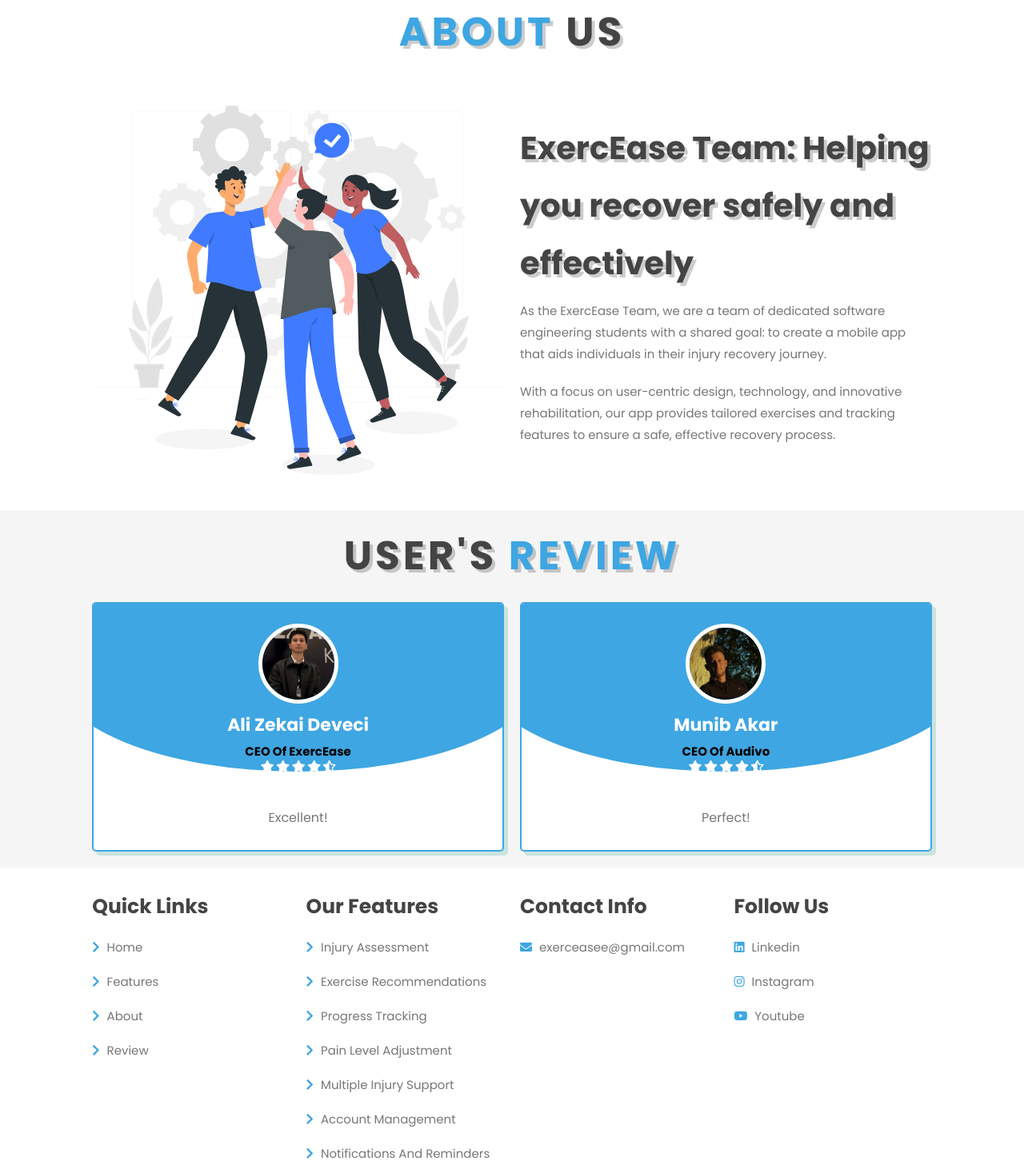
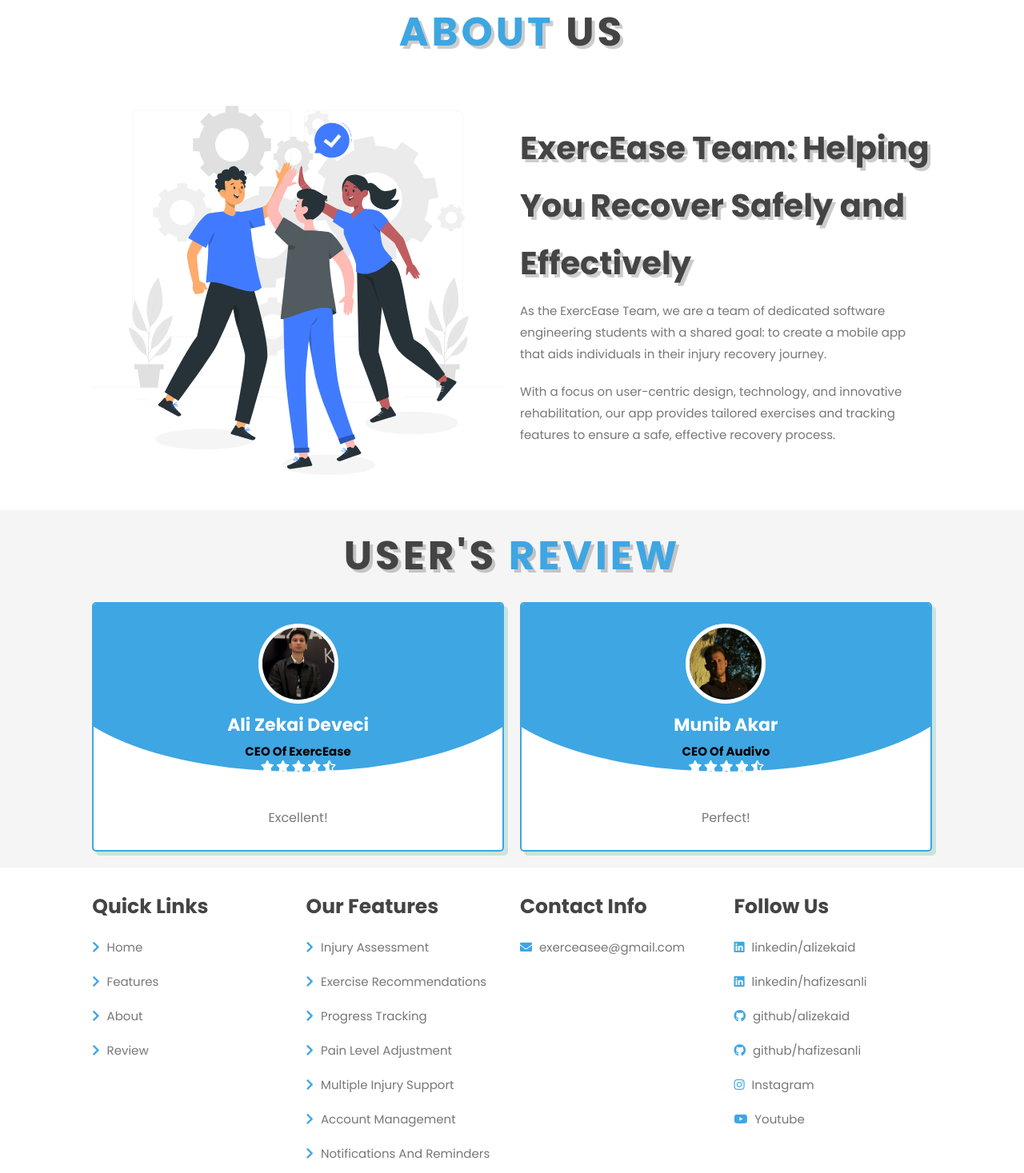
Before and after one commit to alizekaid/ExercEase-Website, a plain HTML site: page index.html in a window 1280 px wide. Shown: the part 2031-3498 px from the top of the page at 80% size. Drawn offline with Linux system fonts and the light colour scheme.

Commit message:
footer update

```diff
--- a/index.html
+++ b/index.html
@@ -128,7 +128,7 @@
                 <img src="./image/team-illu.svg" alt="">
             </div>
             <div class="content">
-                <h3 style="text-transform: none;">ExercEase Team: Helping you recover safely and effectively</h3>
+                <h3 style="text-transform: none;">ExercEase Team: Helping You Recover Safely and Effectively</h3>
                 <p style="text-transform: none;">
                     As the ExercEase Team, we are a team of dedicated software engineering students with a shared goal: to create a mobile app that aids individuals in their injury recovery journey.
                 </p>
@@ -208,7 +208,10 @@
             </div>
             <div class="box">
                 <h3>follow us</h3>
-                <a href="https://www.linkedin.com/in/alizekaid/"> <i class="fab fa-linkedin"></i> linkedin</a>
+                <a href="https://www.linkedin.com/in/alizekaid/" style="text-transform: none;"> <i class="fab fa-linkedin"></i> linkedin/alizekaid</a>
+                <a href="https://www.linkedin.com/in/hafize-sanl%C4%B1-51101a280/" style="text-transform: none;"> <i class="fab fa-linkedin"></i> linkedin/hafizesanli</a>
+                <a href="https://github.com/alizekaid" style="text-transform: none;"> <i class="fab fa-github"></i> github/alizekaid</a>
+                <a href="https://github.com/hafizesanli" style="text-transform: none;"> <i class="fab fa-github"></i> github/hafizesanli</a>
                 <a href="https://www.instagram.com/alizekaid/"> <i class="fab fa-instagram"></i> instagram</a>
                 <a href="#"> <i class="fab fa-youtube"></i> youtube</a>
             </div>
```
